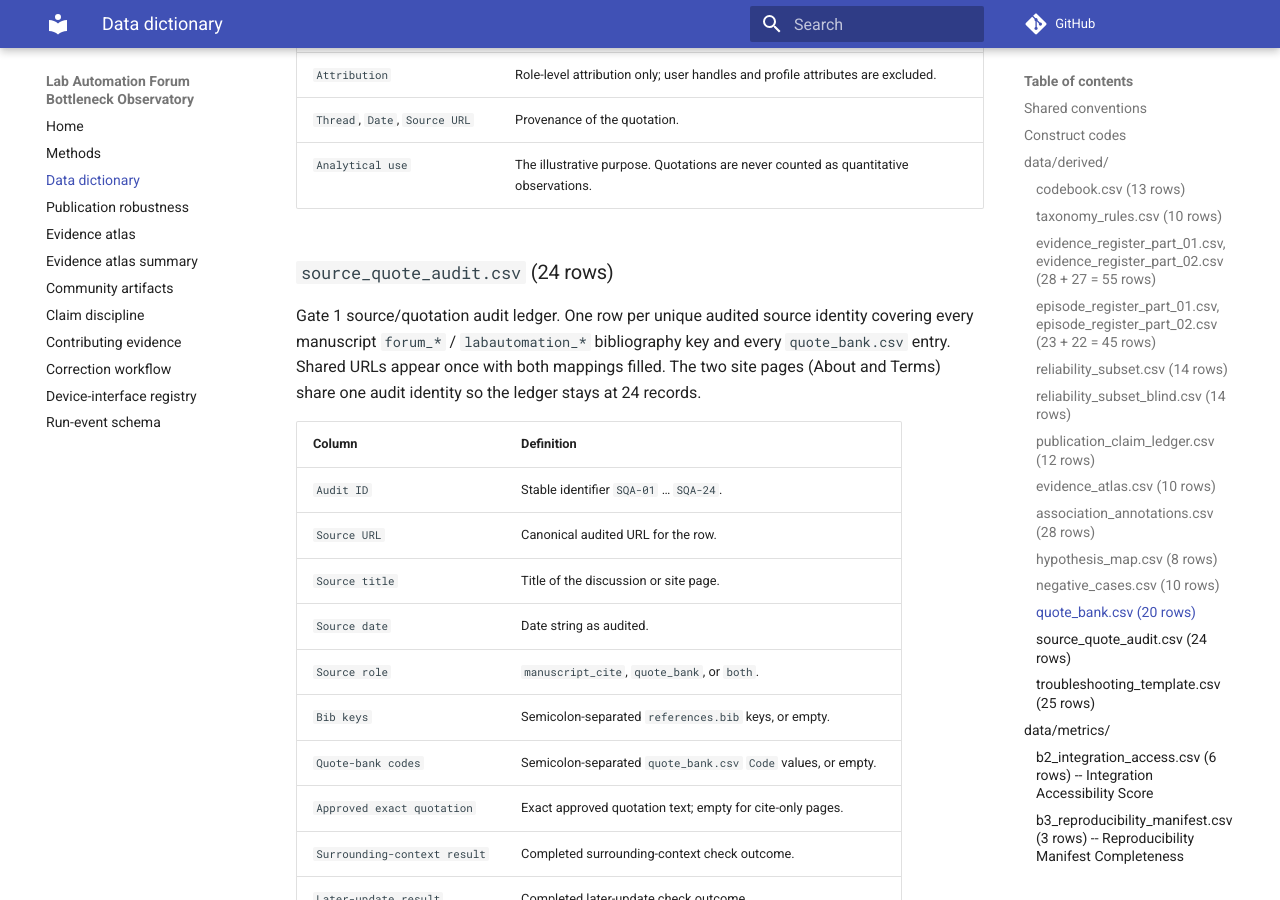
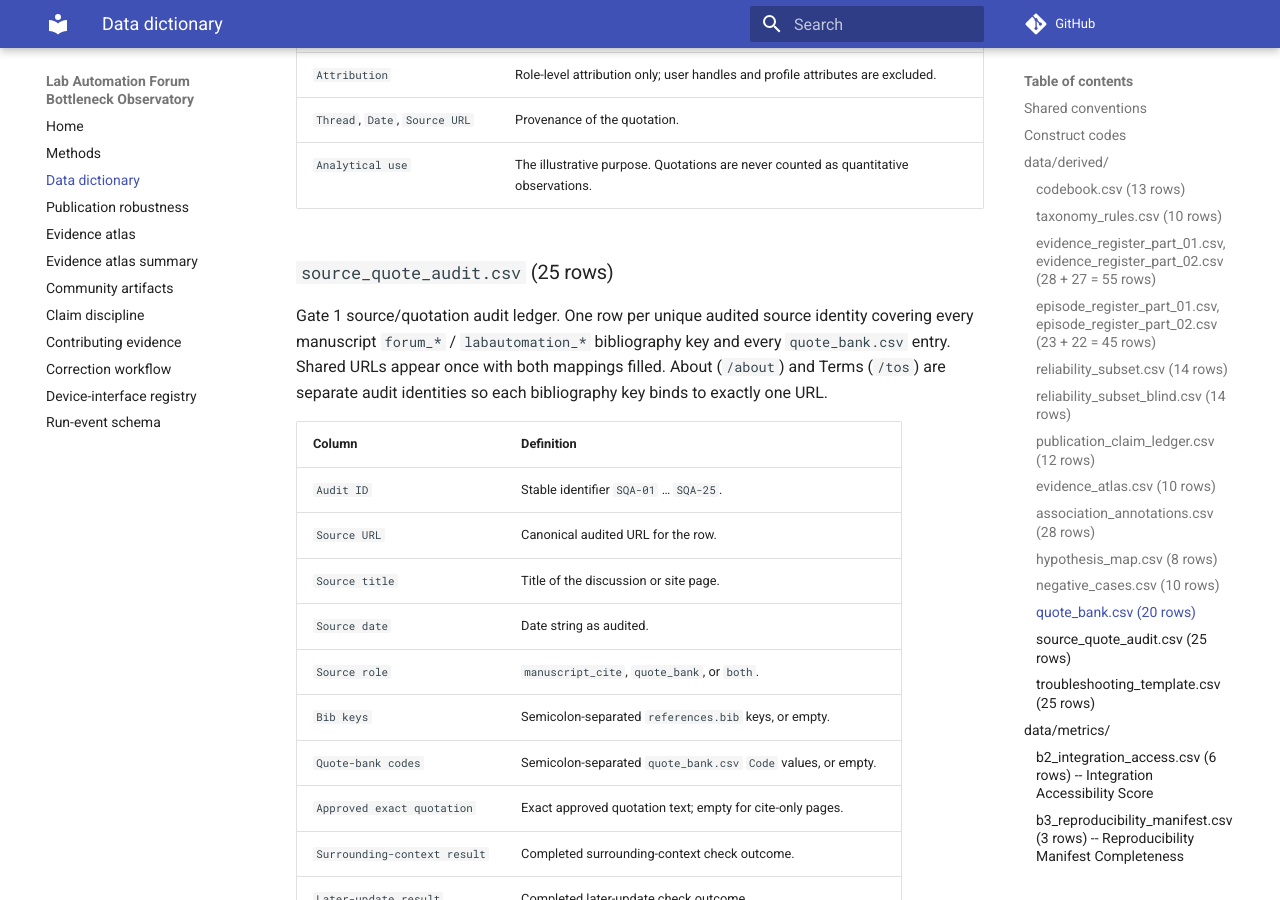
Before and after one commit to fraware/lab-automation-observatory, an MkDocs documentation site: the page built from docs/data-dictionary.md, in a window 1280 px wide and 900 px high, scrolled down 10203 px. Built offline with MkDocs 1.6.1 and Material for MkDocs 9.7.7, drawn with Linux system fonts in a browser that asks for light colours; comment, search, counter and statistics services are not loaded.

Commit message:
Split About/Terms source-quote audit into SQA-01/02 and renumber to 25 rows.
Each labautomation_* bib key now binds to exactly one audited URL, with BibTeX href parity tests and dual-SHA manifest schema; relocate the v0.1.0 env pin list under artifacts.

```diff
--- a/docs/data-dictionary.md
+++ b/docs/data-dictionary.md
@@ -235,13 +235,13 @@ blank reading.
 | `Thread`, `Date`, `Source URL` | Provenance of the quotation. |
 | `Analytical use` | The illustrative purpose. Quotations are never counted as quantitative observations. |
 
-### `source_quote_audit.csv` (24 rows)
+### `source_quote_audit.csv` (25 rows)
 
-Gate 1 source/quotation audit ledger. One row per unique audited source identity covering every manuscript `forum_*` / `labautomation_*` bibliography key and every `quote_bank.csv` entry. Shared URLs appear once with both mappings filled. The two site pages (About and Terms) share one audit identity so the ledger stays at 24 records.
+Gate 1 source/quotation audit ledger. One row per unique audited source identity covering every manuscript `forum_*` / `labautomation_*` bibliography key and every `quote_bank.csv` entry. Shared URLs appear once with both mappings filled. About (`/about`) and Terms (`/tos`) are separate audit identities so each bibliography key binds to exactly one URL.
 
 | Column | Definition |
 |---|---|
-| `Audit ID` | Stable identifier `SQA-01` … `SQA-24`. |
+| `Audit ID` | Stable identifier `SQA-01` … `SQA-25`. |
 | `Source URL` | Canonical audited URL for the row. |
 | `Source title` | Title of the discussion or site page. |
 | `Source date` | Date string as audited. |
```
Also changed, not shown: CHANGELOG.md (+6 -1 lines), REPRODUCIBILITY.md (+2 -2 lines), paper/publication_assurance_strategy.md (+1 -1 lines), 6 other files.
